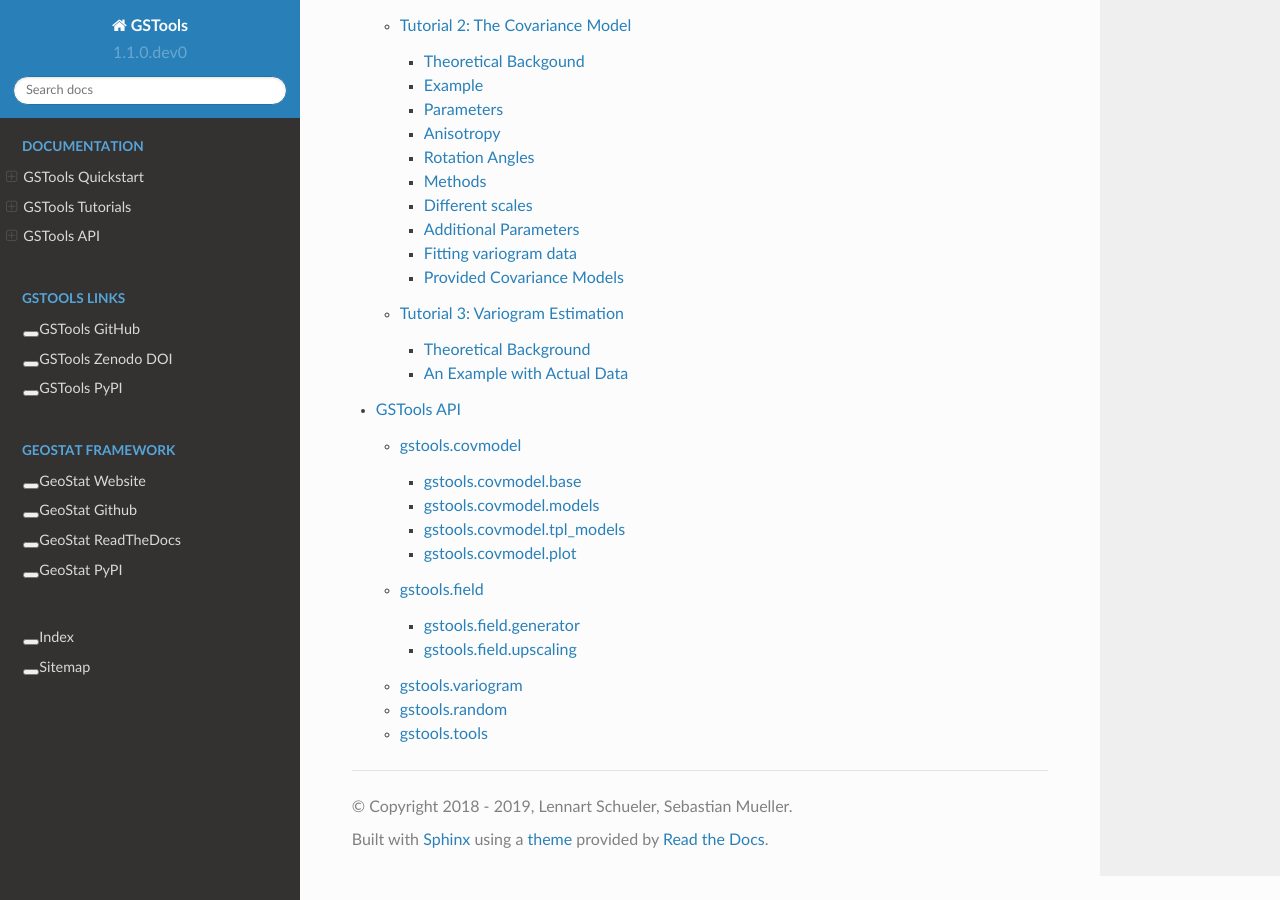
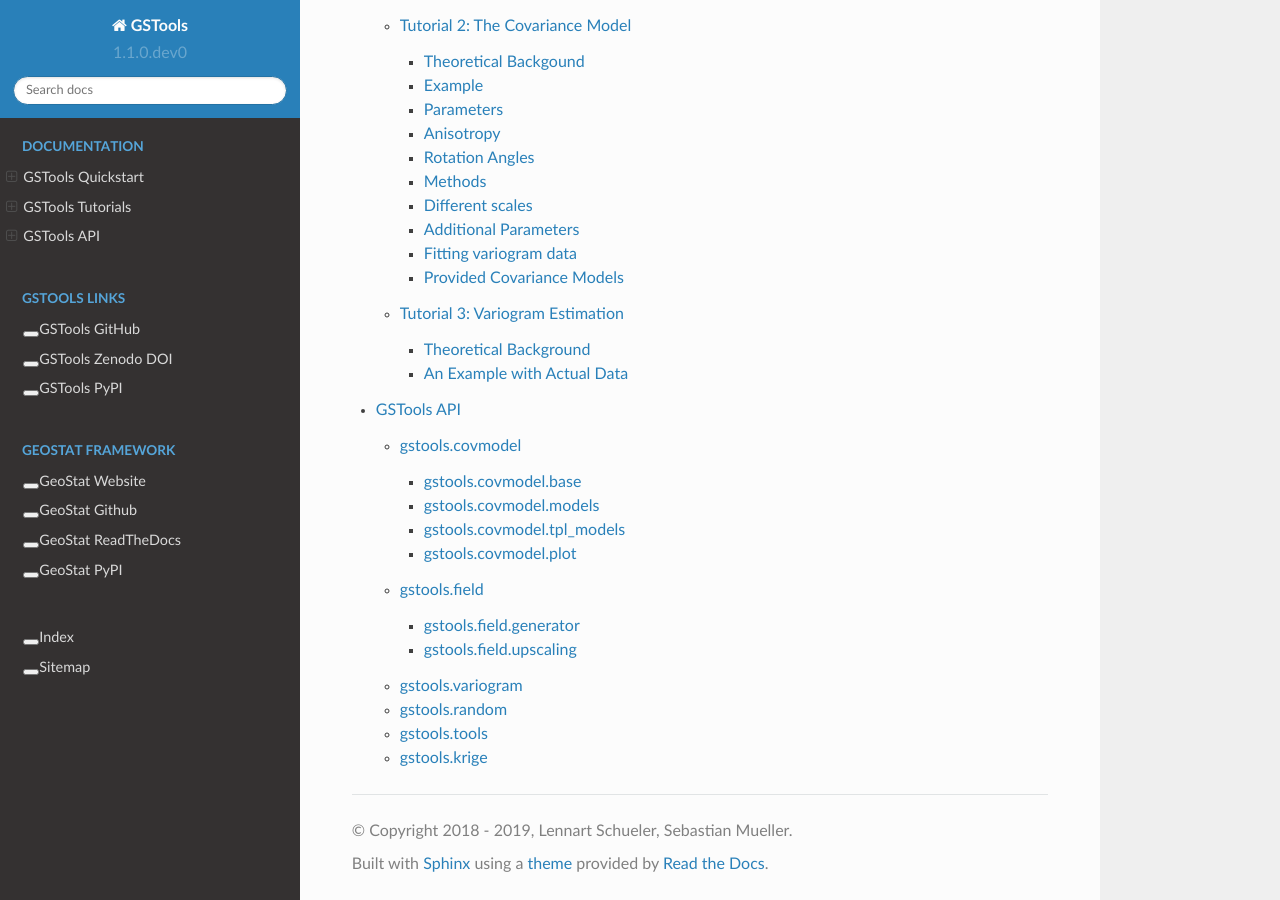
Before and after one commit to GeoStat-Framework/GSTools, a Sphinx documentation site: the page built from docs/source/contents.rst, in a window 1280 px wide and 900 px high, scrolled down 805 px. Built offline with Sphinx 7.4.7 and the Read the Docs theme 2.0.0, drawn with Linux system fonts in a browser that asks for light colours; formulas are drawn with MathJax 3.

Commit message:
DOC: add krige to package

```diff
--- a/docs/source/package.rst
+++ b/docs/source/package.rst
@@ -16,3 +16,4 @@
    variogram.rst
    random.rst
    tools.rst
+   krige.rst
```
Also changed, not shown: docs/source/pics/09_cond_ens.png (added).
